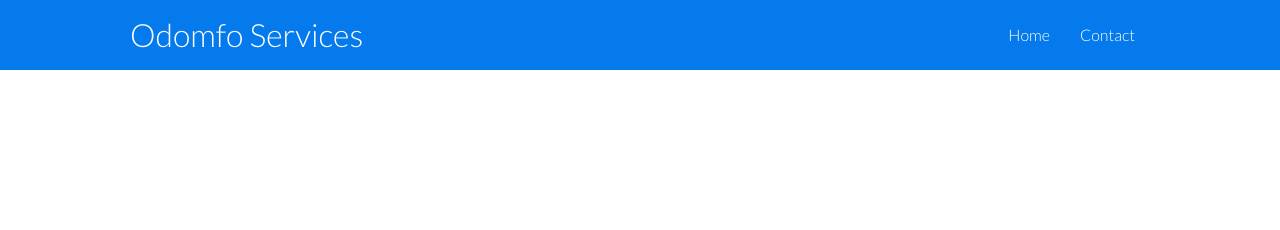
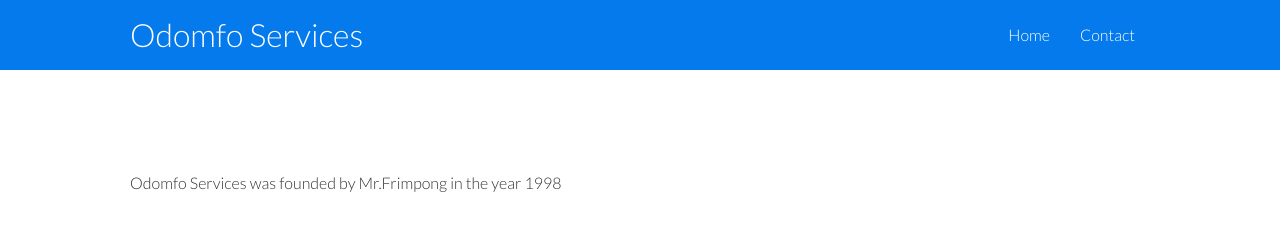
Before and after one commit to Pixel-Programmer/odomfo-services, a plain HTML site: page contact.html in a window 1280 px wide. Drawn offline with Linux system fonts and the light colour scheme.

Commit message:
Commit 4

```diff
--- a/contact.html
+++ b/contact.html
@@ -19,5 +19,10 @@
         </nav>
       </div>
     </div>
+    <section class="stats">
+      <div class="container">
+        Odomfo Services was founded by Mr.Frimpong in the year 1998
+      </div>
+    </section>
 </body>
 </html>
```
